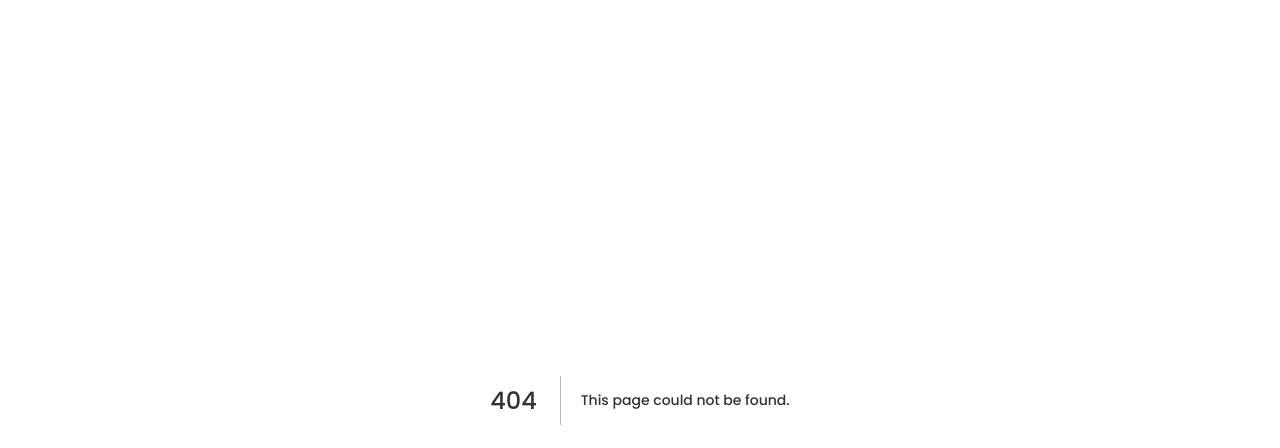
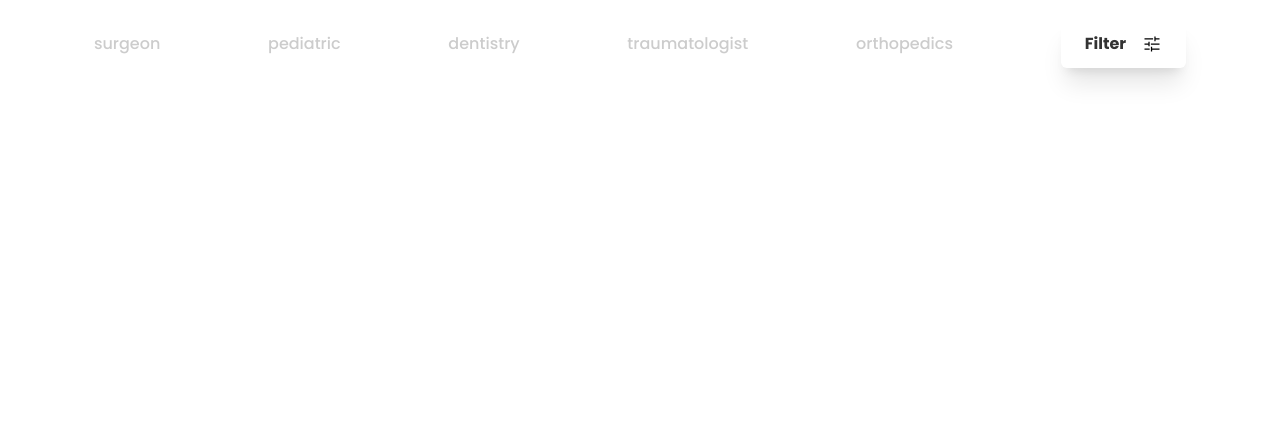
Before and after one commit to KevOrtega/HealthMatters, a Next.js app: page /home in a window 1280 px wide. Before the commit this address had no page. Shown: the top 448 px of the page. Built offline with nearby package versions, Linux system fonts and the light colour scheme.

Commit message:
filters stylized

```diff
--- a/src/atoms/Button.tsx
+++ b/src/atoms/Button.tsx
@@ -1,6 +1,6 @@
 import { ButtonProps } from "@/interface";
 
-export default function Button({ className, type = "primary", ...props }: ButtonProps) {
+export default function Button({ className, type = "default", ...props }: ButtonProps) {
 	const button_types = {
 		primary: () => (
 			<button
@@ -20,7 +20,8 @@ export default function Button({ className, type = "primary", ...props }: Button
 				{...props}
 			/>
 		),
-		submit: () => <button {...props} />,
+		submit: () => <button className={className} {...props} />,
+		default: () => <button className={className} {...props} />,
 	};
 	return button_types[type]();
 }
--- a/src/interface.ts
+++ b/src/interface.ts
@@ -7,7 +7,7 @@ export type TitleProps = {
 export type ButtonProps = {
 	children: React.ReactNode;
 	className?: string;
-	type?: "primary" | "secondary" | "submit";
+	type?: "primary" | "secondary" | "submit" | "default";
 	onClick?: React.MouseEventHandler<HTMLButtonElement>;
 };
 
--- a/src/molecules/Filter.tsx
+++ b/src/molecules/Filter.tsx
@@ -1,16 +1,23 @@
+import Button from "@/atoms/Button";
+import Image from "@/atoms/Image";
 import { useState } from "react";
 
 const Filter = () => {
-	const [filters, setFilters] = useState<string[]>(["Pediatra", "lalala"]);
-
-	const listStyles = "list-disc pl-8";
+	const [filters, setFilters] = useState<string[]>(["surgeon", "pediatric", "dentistry", "traumatologist", "orthopedics"]);
 
 	return (
 		<div>
-			<ul className={listStyles}>
+			<ul className="w-full py-5 px-10 flex items-center justify-around text-egg">
 				{filters.map((filter, i) => (
-					<li key={i}>{filter}</li>
+					<li key={i}>
+						<Button className="transition-colors active:text-mine-shaft">{filter}</Button>
+					</li>
 				))}
+				<li>
+					<Button className="flex items-center shadow-xl text-mine-shaft font-bold py-3 px-6 rounded-md">
+						Filter <Image className="w-5 ml-4" type="tune" />
+					</Button>
+				</li>
 			</ul>
 		</div>
 	);
--- /dev/null
+++ b/src/pages/home.tsx
@@ -0,0 +1,10 @@
+import Main from "@/atoms/Main";
+import Filter from "@/molecules/Filter";
+
+export default function home() {
+	return (
+		<Main>
+			<Filter />
+		</Main>
+	);
+}
--- a/src/styles/globals.css
+++ b/src/styles/globals.css
@@ -4,19 +4,16 @@
 @tailwind utilities;
 
 * {
-	@apply font-sans text-mine-shaft box-border p-0 m-0;
+	@apply box-border p-0 m-0;
 }
 
 html,
 body {
-	max-width: 100vw;
-	overflow-x: hidden;
-	scroll-behavior: smooth;
-	background-color: #fff;
+	@apply text-mine-shaft font-sans bg-white scroll-smooth overflow-x-hidden w-full;
 }
 
 body::-webkit-scrollbar {
-	width: 15px;
+	@apply w-4;
 }
 
 body::-webkit-scrollbar-thumb {
```
